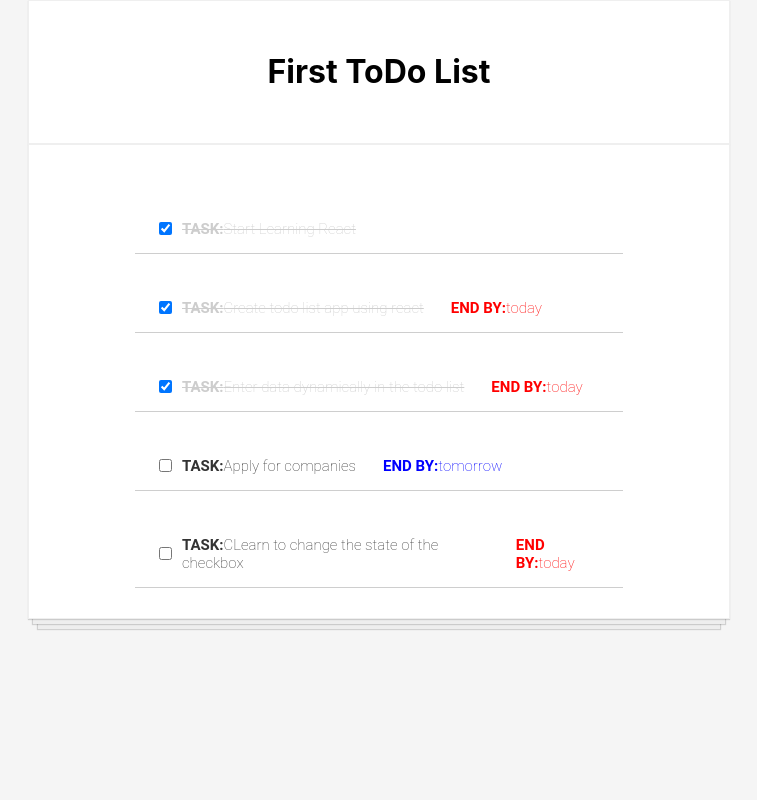
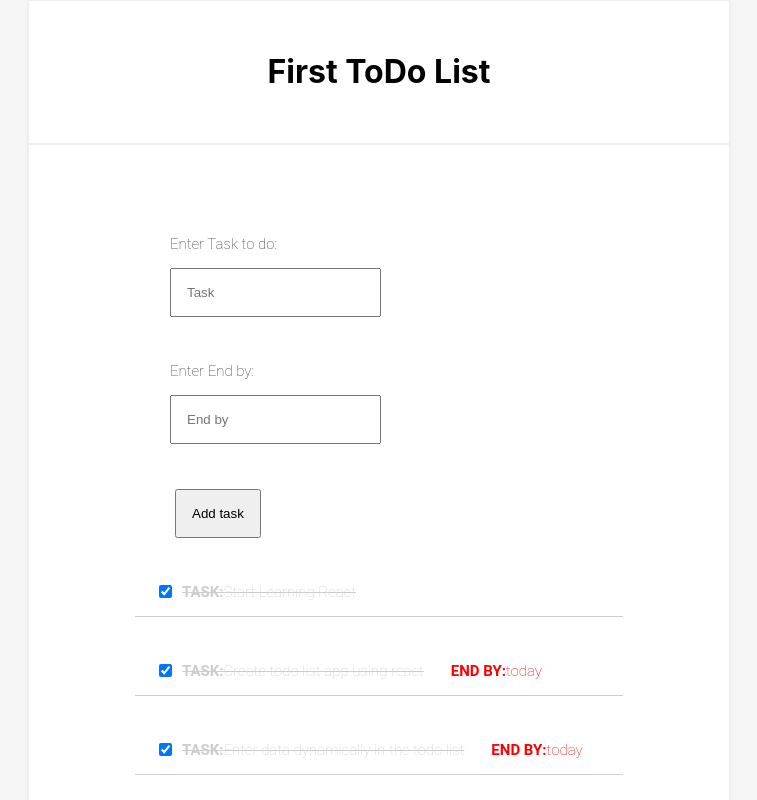
Before and after one commit to kaustubh285/React-todo-app, a React (Create React App) app: page / in a window 1280 px wide. Shown: the top 800 px of the page, without its empty margins (261-1018 px from the left). Built offline with nearby package versions, Linux system fonts and the light colour scheme.

Commit message:
Form to add a new task

```diff
--- /dev/null
+++ b/src/AddItem.js
@@ -0,0 +1,31 @@
+import React from "react"
+
+
+class AddItem extends React.Component{
+
+    onAddTask = (event) =>{
+        event.preventDefault()
+        console.log(event.target.name)
+        console.log(event.target.value)
+      }
+
+    render(props){
+        return(
+
+                <div style={{display: 'flex', flexWrap:'wrap'}} className="item-add">
+                    <form  onSubmit={this.taskAdd}>
+                        <div style={{padding:15}}>
+                            <p>Enter Task to do: </p>
+                            <input type="text" placeholder="Task" name="task_det" style={{ padding:15}}></input>
+                        </div>
+                        <div style={{padding:15}}>
+                            <p >Enter End by: </p>
+                            <input type="text" placeholder="End by" name="endby_det" style={{padding:15}}></input>
+                        </div>
+                        <button style={{padding:15, marginTop:30, marginInlineStart:20}}>Add task</button>
+                    </form>
+                </div>
+        )
+    }
+}
+export default AddItem
--- a/src/App.js
+++ b/src/App.js
@@ -2,7 +2,7 @@ import React from 'react';
 import './check.css';
 import Check from "./Check.js"
 import taskData from "./TasksData"
-
+import AddItem from "./AddItem.js"
 
 
 class App extends React.Component{
@@ -13,6 +13,7 @@ class App extends React.Component{
       todoData :taskData
     }
     this.completeChange = this.completeChange.bind(this)
+    //this.onAddTask = this.onAddTask.bind(this)
   }
 
   completeChange(id){
@@ -44,6 +45,7 @@ class App extends React.Component{
           <h1>First ToDo List</h1>
         </header>
         <div className="todo-list">
+          <AddItem />
           {taskDataList}
         </div>
       </div>
--- a/src/Check.js
+++ b/src/Check.js
@@ -2,7 +2,6 @@ import React from "react"
 import "./check.css"
 
 let Check = (props) =>{
-    console.log(props)
 
     const taskOver ={
         color:"#cdcdcd",
--- a/src/check.css
+++ b/src/check.css
@@ -30,6 +30,19 @@ body {
     padding: 30px 20px 0;
     width: 70%;
     border-bottom: 1px solid #cecece;
+    font-family: Roboto, sans-serif;
+    font-weight: 100;
+    font-size: 15px;
+    color: #333333;
+}
+
+.item-add {
+    height: 40;
+    display: flex;
+    justify-content: flex-start;
+    align-items: center;
+    padding: 30px 20px 0;
+    width: 70%;
     font-family: Roboto, sans-serif;
     font-weight: 100;
     font-size: 15px;
```
